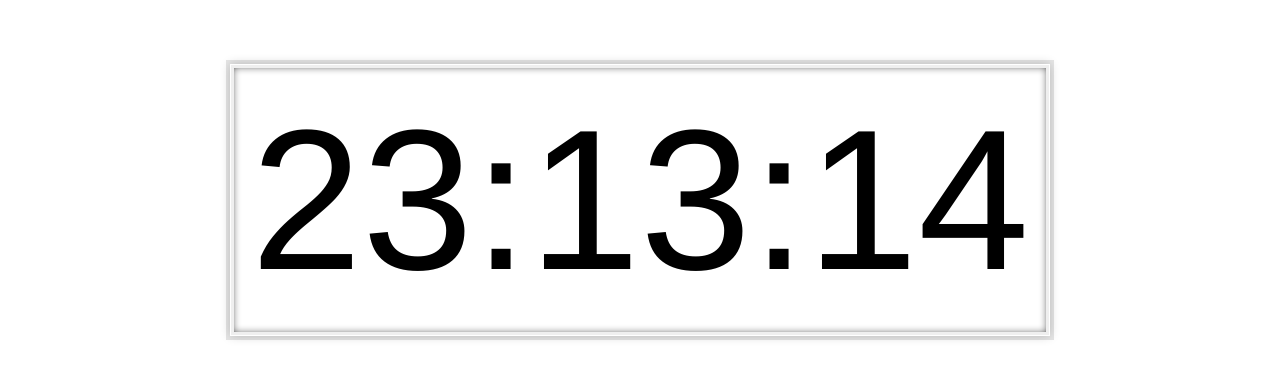
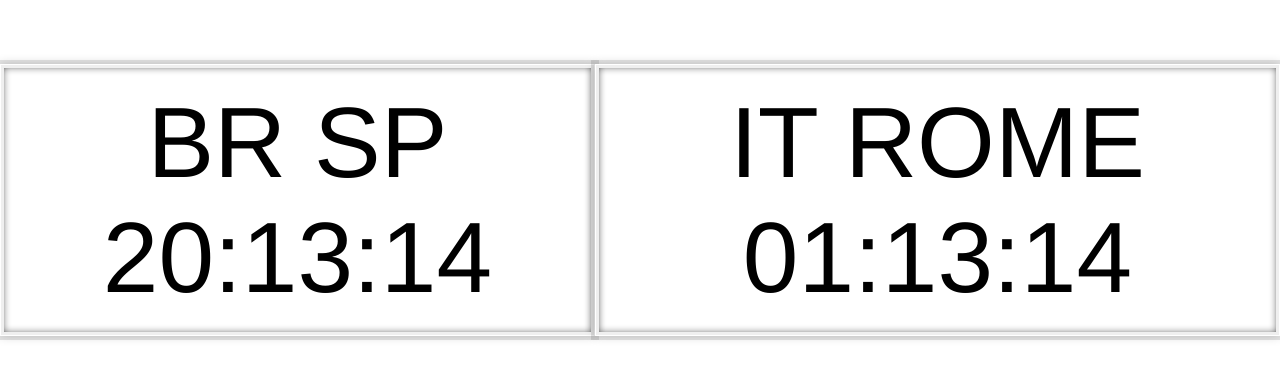
Before and after one commit to victorvinci/css-clock, a plain HTML site: page index.html in a window 1280 px wide. Shown: the part 200-578 px from the top of the page. Drawn offline with Linux system fonts and the light colour scheme.

Commit message:
change clock values to use moment js and start time zone project

```diff
--- a/index.html
+++ b/index.html
@@ -7,14 +7,14 @@
 </head>
 <body>
 
-
-    <div class="clock">
-      <div class="clock-face">
+    <div class="clock BR">
+      <!-- <div class="clock-face">
         <div class="hour"></div>
         <div class="min"></div>
         <div class="second"></div>
-      </div>
+      </div> -->
     </div>
+    <div class="clock IT"></div>
 
 <script src="moment.js"></script>
 <script src="moment-timezone-with-date.js"></script>
--- a/style.css
+++ b/style.css
@@ -6,7 +6,7 @@ html {
 
 body {
   margin: 0;
-  font-size: 20rem;
+  font-size: 10rem;
   display: flex;
   flex: 1;
   min-height: 100vh;
--- a/updateClock.js
+++ b/updateClock.js
@@ -1,35 +1,12 @@
-const hour = document.querySelector('.hour');
-const min = document.querySelector('.min');
-const second = document.querySelector('.second');
+const BR = document.querySelector('.BR');
+const IT = document.querySelector('.IT');
 
 function setDate() {
-  const now = new Date();
+  const horarioBR = moment().tz("America/Sao_Paulo").format('HH:mm:ss');
+  const horarioIT = moment().tz("Europe/Rome").format('HH:mm:ss');
 
-  // seconds
-  const seconds = now.getSeconds();
-  if (seconds <= 9) {
-    second.innerHTML = "0" + seconds;
-  }else{
-    second.innerHTML = seconds;
-  }
-
-  //minutes
-  const minutes = now.getMinutes();
-  if (minutes <= 9) {
-    min.innerHTML = "0" + minutes + ":";
-  } else {
-    min.innerHTML = minutes + ":";
-  }
-  //hours
-  const hours = now.getHours();
-  if (hours <= 9) {
-    hour.innerHTML = "0" + hours + ":";
-  } else {
-    hour.innerHTML = hours + ":";
-  }
+  BR.innerHTML = "BR SP " + horarioBR;
+  IT.innerHTML = "IT ROME " + horarioIT;
 }
 
 setInterval(setDate, 1000);
-// setDate();
-
-console.log(moment().tz("America/Los_Angeles").format())
```
